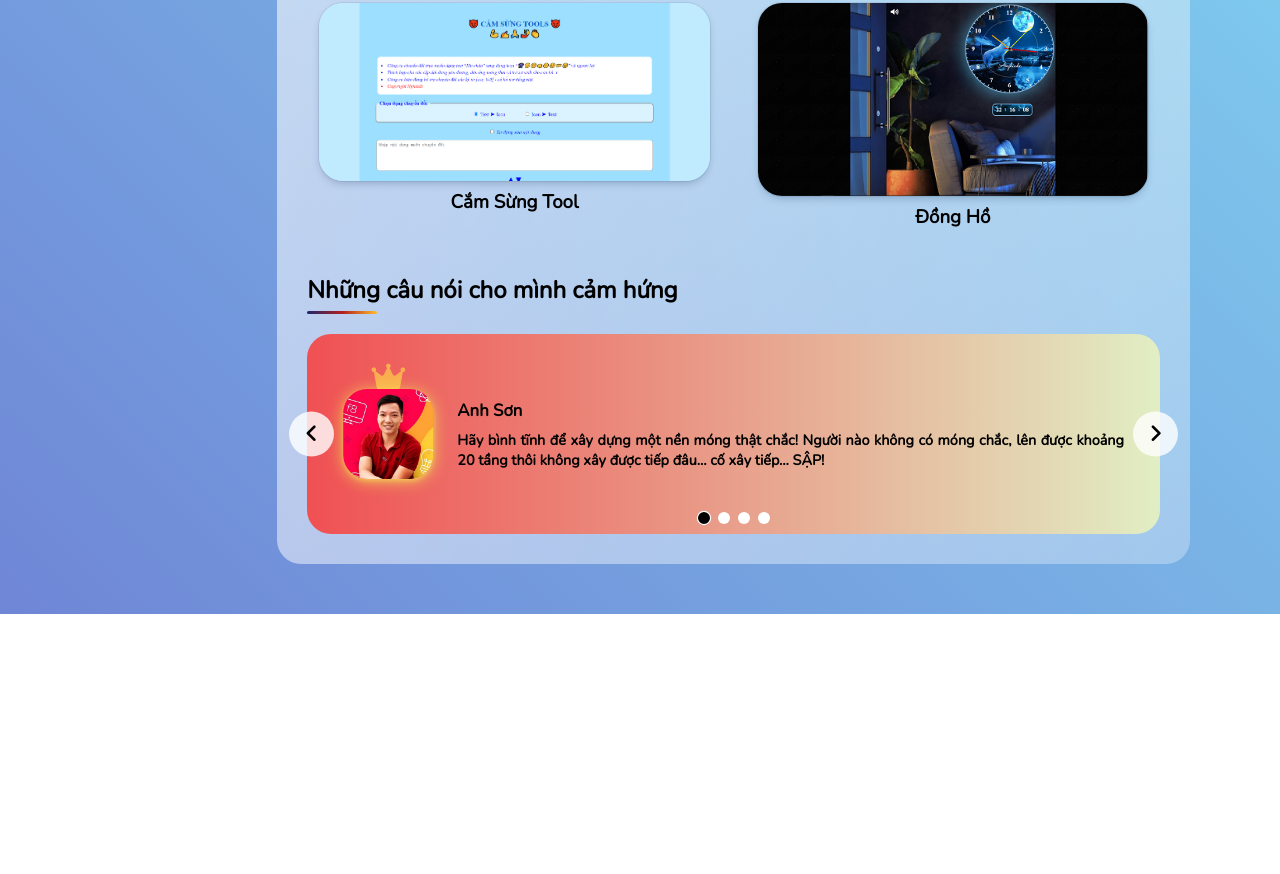
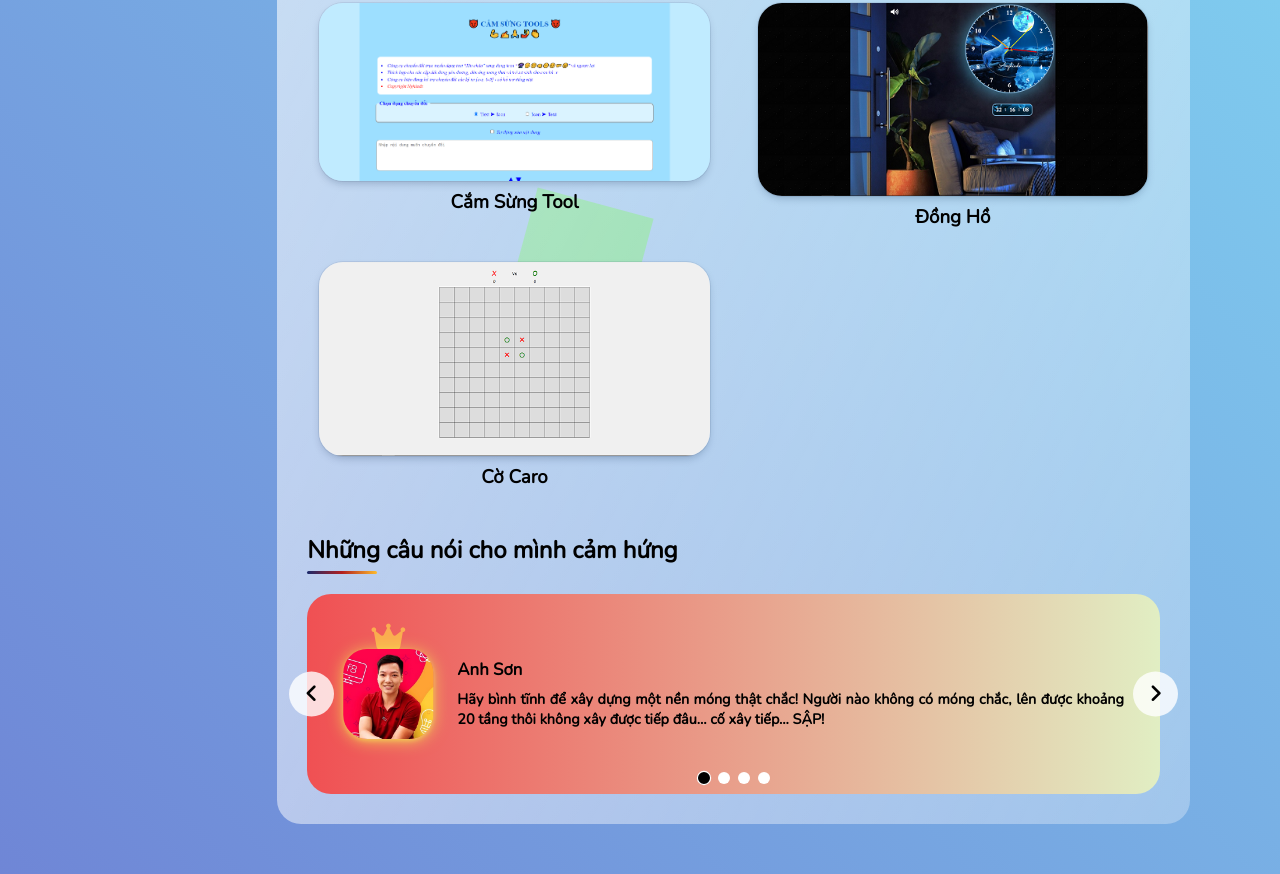
Before and after one commit to anghiadx/my-info, a plain HTML site: page index.html in a window 1280 px wide. Shown: the part 1369-2243 px from the top of the page. Before the commit the page ends 1983 px from the top, so only its background shows below. Drawn offline with Linux system fonts and the light colour scheme.

Commit message:
update a little

```diff
--- a/index.html
+++ b/index.html
@@ -321,6 +321,19 @@
 													/></div
 											></a>
 											<h3 class="title">Đồng Hồ</h3>
+										</div>
+									</div>
+									<div class="col l-6 m-6 s-12">
+										<div class="i-did">
+											<a
+												href="https://nghiane.cf/products/caro"
+												><div class="img">
+													<img
+														src="./assets/imgs/idid/caro.png"
+														alt="Caro"
+													/></div
+											></a>
+											<h3 class="title">Cờ Caro</h3>
 										</div>
 									</div>
 								</div>
```
Also changed, not shown: assets/imgs/idid/caro.png (added).
